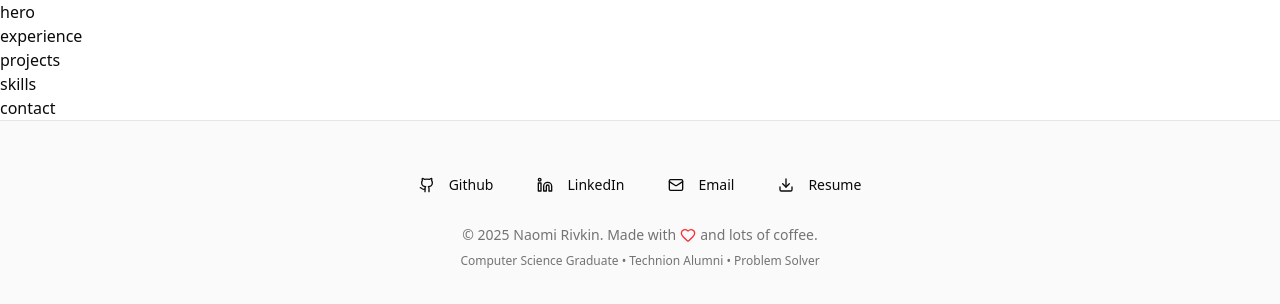
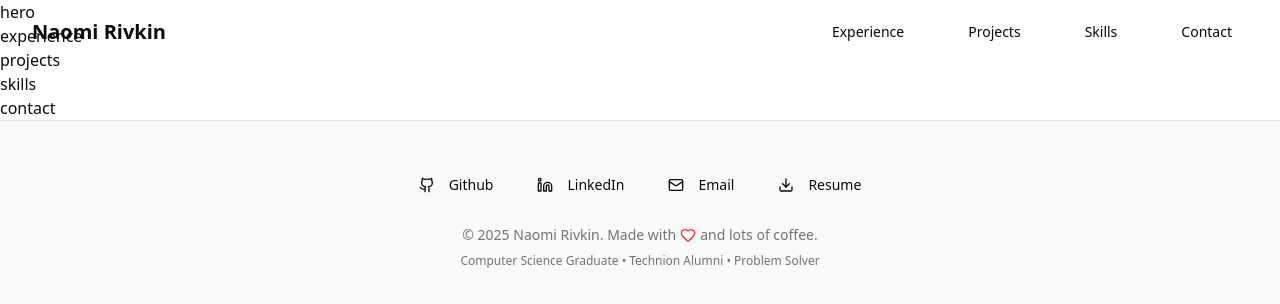
Before and after one commit to NaomiRiv/naomi-portfolio, a React (Vite) app: page / in a window 1280 px wide. Shown: the top 304 px of the page. Built offline with nearby package versions, Linux system fonts and the light colour scheme.

Commit message:
Add desktop navigation

```diff
--- a/src/components/layout/header.tsx
+++ b/src/components/layout/header.tsx
@@ -1,5 +1,6 @@
 import { useState, useEffect } from "react";
 import { motion, AnimatePresence } from "framer-motion";
+import { Button } from "@/components/ui/button";
 
 export function Header() {
   const [isMenuOpen, setIsMenuOpen] = useState(false);
@@ -44,6 +45,32 @@
           ? "hsl(var(--background) / 0.95)"
           : "transparent",
       }}
-    ></motion.header>
+    >
+      <div className="container mx-auto px-4 sm:px-6 lg:px-8">
+        <div className="flex items-center justify-between h-16">
+          <motion.div
+            className="text-xl font-bold"
+            whileHover={{ scale: 1.05 }}
+            whileTap={{ scale: 0.95 }}
+          >
+            Naomi Rivkin
+          </motion.div>
+
+          {/* Desktop Navigation */}
+          <nav className="hidden md:flex items-center space-x-8">
+            {navItems.map((item) => (
+              <Button
+                key={item.href}
+                variant="ghost"
+                onClick={() => scrollToSection(item.href)}
+                className="hover:text-primary transition-colors"
+              >
+                {item.label}
+              </Button>
+            ))}
+          </nav>
+        </div>
+      </div>
+    </motion.header>
   );
 }
```
